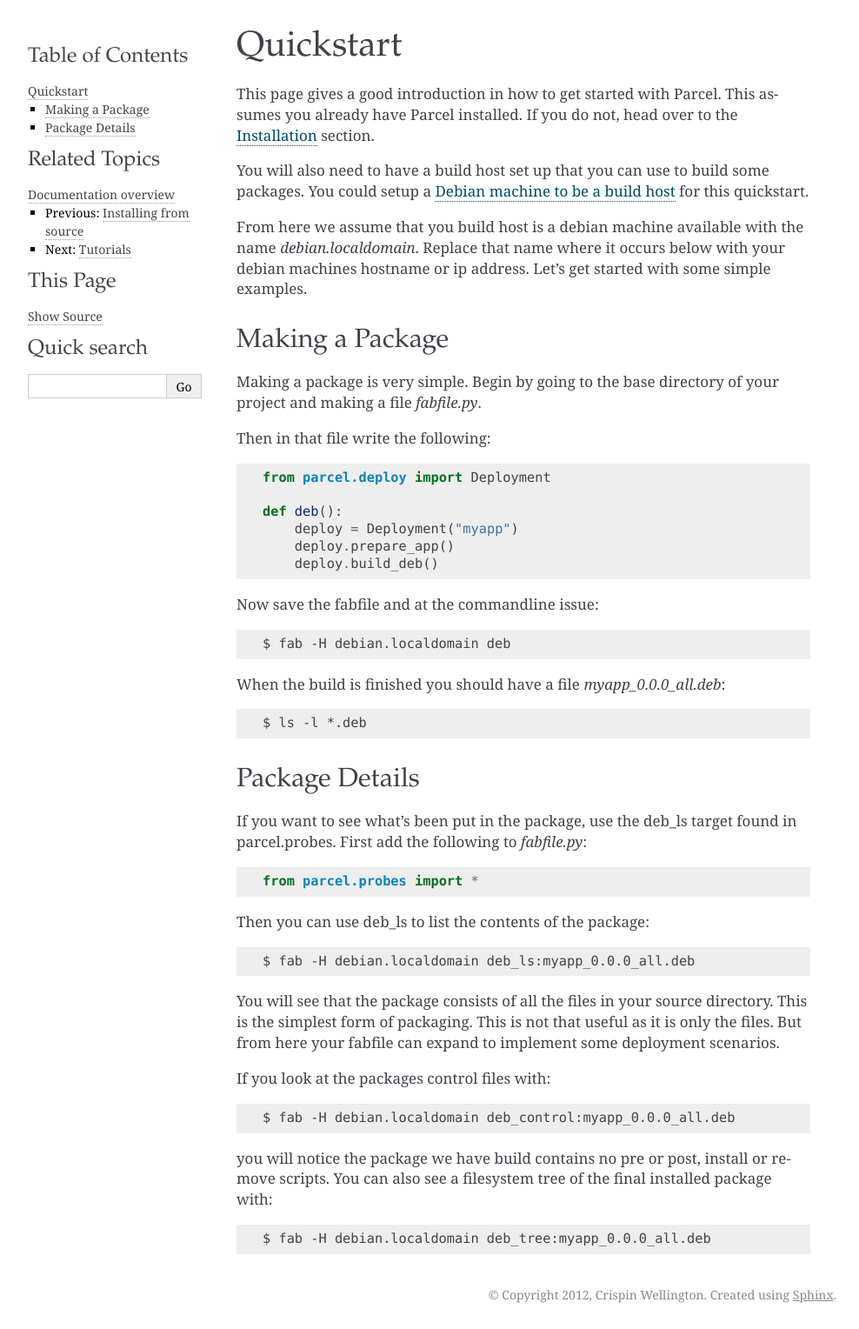
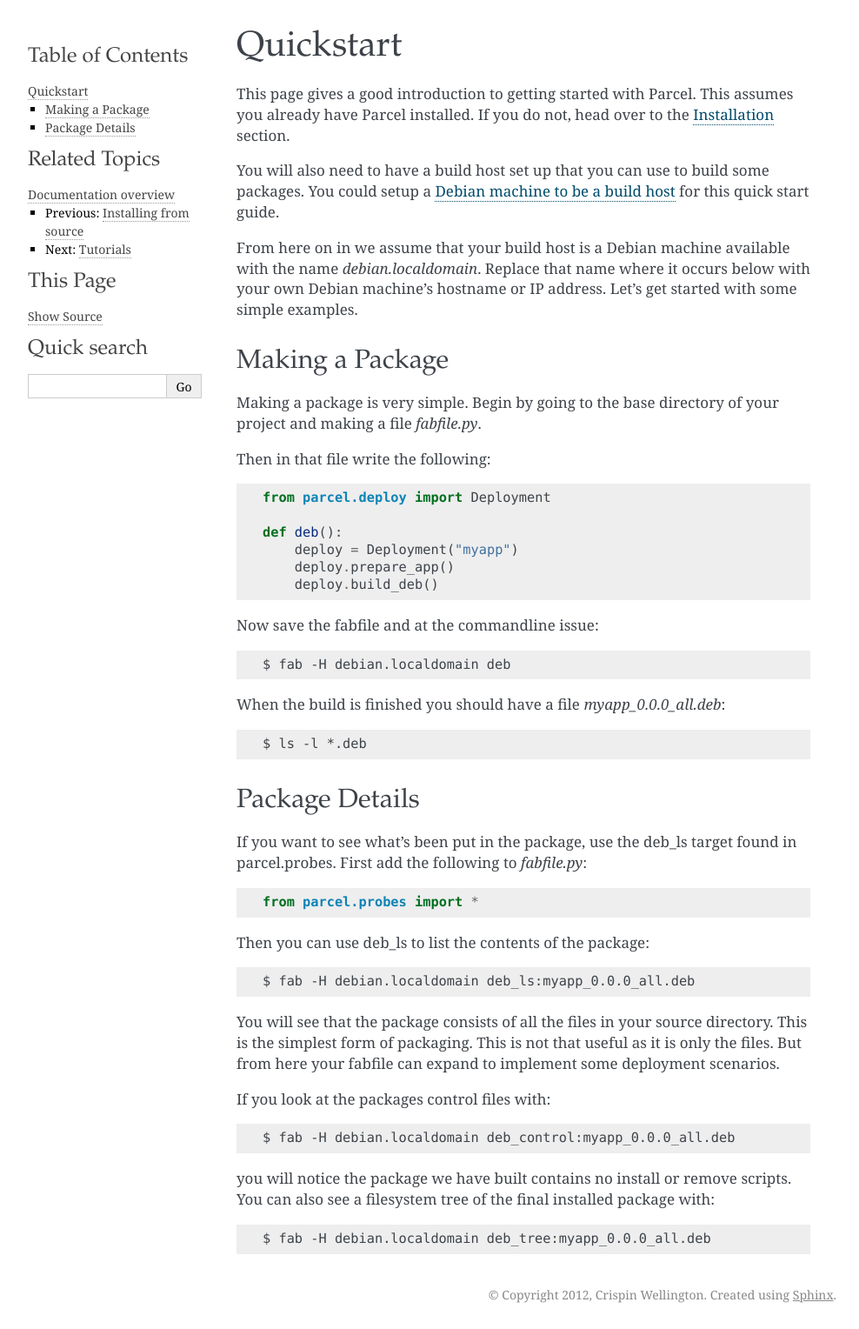
Before and after one commit to phspagiari/parcel, a Sphinx documentation site: the page built from docs/user/quickstart.rst, in a window 1280 px wide. Shown: the whole page at 87% size, without its empty margins (148-1136 px from the left). Built offline with Sphinx 7.4.7, drawn with Linux system fonts in a browser that asks for light colours.

```diff
--- a/docs/user/quickstart.rst
+++ b/docs/user/quickstart.rst
@@ -5,16 +5,17 @@ Quickstart
 
 .. module:: parcel.models
 
-This page gives a good introduction in how to get started with Parcel.
+This page gives a good introduction to getting started with Parcel.
 This assumes you already have Parcel installed. If you do not,
 head over to the :ref:`Installation <install>` section.
 
 You will also need to have a build host set up that you can use to build some packages.
-You could setup a :ref:`Debian machine to be a build host <buildhost>` for this quickstart.
+You could setup a :ref:`Debian machine to be a build host <buildhost>` for this
+quick start guide.
 
-From here we assume that you build host is a debian machine available with the name
-`debian.localdomain`. Replace that name where it occurs below with your debian machines hostname
-or ip address. Let's get started with some simple examples.
+From here on in we assume that your build host is a Debian machine available with the name
+`debian.localdomain`. Replace that name where it occurs below with your own Debian machine's
+hostname or IP address. Let's get started with some simple examples.
 
 Making a Package
 ------------------
@@ -56,7 +57,7 @@ If you look at the packages control files with::
 
     $ fab -H debian.localdomain deb_control:myapp_0.0.0_all.deb
 
-you will notice the package we have build contains no pre or post, install or remove scripts. You can also see a filesystem tree
+you will notice the package we have built contains no install or remove scripts. You can also see a filesystem tree
 of the final installed package with::
 
     $ fab -H debian.localdomain deb_tree:myapp_0.0.0_all.deb
```
Also changed, not shown: docs/api.rst (+34 -11 lines), 4 other files.
